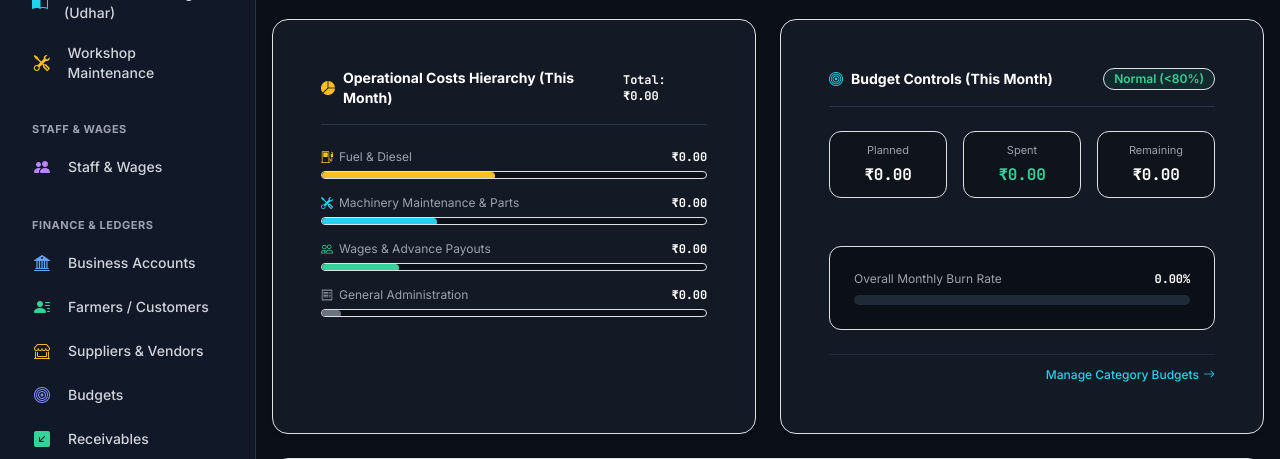
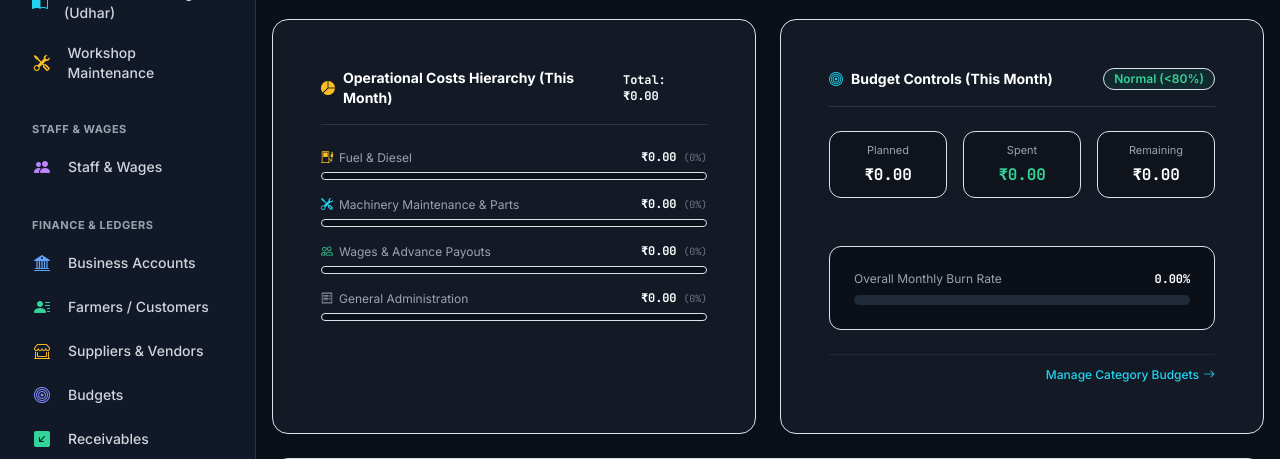
Before and after one commit to diwakarreddy706-maker/expense-tracking-system, a Django app: page / in a window 1280 px wide. Shown: the part 698-1157 px from the top of the page. Run offline with Django 5.2, Linux system fonts and the light colour scheme; the visitor is signed in with stand-in values (Sample User, id 1); data comes from the database, SQL or seed files in the repository; data that the repository does not hold is empty; some libraries are stand-ins or nearby versions.

Commit message:
Compute dynamic operational cost percentages & clean desktop main viewport padding

```diff
--- a/apps/dashboard/services/analytics_service.py
+++ b/apps/dashboard/services/analytics_service.py
@@ -164,6 +164,17 @@ class DashboardAnalyticsService:
         if other_expenses_month < zero:
             other_expenses_month = zero
 
+        if total_expenses_month > zero:
+            fuel_pct = int(round((fuel_cost_month / total_expenses_month) * 100))
+            maintenance_pct = int(round((maintenance_cost_month / total_expenses_month) * 100))
+            emp_pct = int(round((emp_payouts_month / total_expenses_month) * 100))
+            other_pct = max(0, 100 - fuel_pct - maintenance_pct - emp_pct) if (fuel_pct + maintenance_pct + emp_pct) <= 100 else 0
+        else:
+            fuel_pct = 0
+            maintenance_pct = 0
+            emp_pct = 0
+            other_pct = 0
+
         # ====================================================================
         # 4. BUDGET CONTROL SUMMARY (Current Month)
         # ====================================================================
@@ -246,6 +257,10 @@ class DashboardAnalyticsService:
             'emp_payouts_month': emp_payouts_month.quantize(Decimal('0.01')),
             'other_expenses_month': other_expenses_month.quantize(Decimal('0.01')),
             'total_expenses_month': total_expenses_month.quantize(Decimal('0.01')),
+            'fuel_pct': fuel_pct,
+            'maintenance_pct': maintenance_pct,
+            'emp_pct': emp_pct,
+            'other_pct': other_pct,
             # 4. Budget Controls (Month)
             'budget_summary': budget_summary,
             # 5. Machine Cost Intelligence
--- a/templates/base.html
+++ b/templates/base.html
@@ -98,7 +98,7 @@
       {% include 'components/pwa_banner.html' %}
 
       <!-- Page Content Viewport -->
-      <main class="app-main-content flex-1 overflow-y-auto overscroll-contain px-3 sm:px-6 lg:px-8 py-4 sm:py-6 pb-28 lg:pb-6 max-w-7xl w-full mx-auto" style="-webkit-overflow-scrolling: touch; padding-bottom: calc(96px + env(safe-area-inset-bottom, 0px));">
+      <main class="app-main-content flex-1 overflow-y-auto overscroll-contain px-3 sm:px-6 lg:px-8 py-4 sm:py-6 max-w-7xl w-full mx-auto" style="-webkit-overflow-scrolling: touch;">
         {% block content %}{% endblock %}
       </main>
 
--- a/templates/dashboard/index.html
+++ b/templates/dashboard/index.html
@@ -280,40 +280,40 @@
         <div>
           <div class="flex justify-between text-xs text-gray-400 mb-1.5">
             <span class="flex items-center gap-1.5"><i class="bi bi-fuel-pump text-amber-400"></i> Fuel &amp; Diesel</span>
-            <span class="text-white font-bold num-tabular">₹{{ kpis.fuel_cost_month }}</span>
+            <span class="text-white font-bold num-tabular">₹{{ kpis.fuel_cost_month }} <span class="text-gray-500 font-normal text-[10px]">({{ kpis.fuel_pct|default:0 }}%)</span></span>
           </div>
           <div class="w-full bg-[#0B0F17] rounded-full h-2 overflow-hidden border border-[#28354A]">
-            <div class="bg-amber-400 h-2 rounded-full" style="width: 45%;"></div>
+            <div class="bg-amber-400 h-2 rounded-full transition-all duration-500" style="width: {{ kpis.fuel_pct|default:0 }}%;"></div>
           </div>
         </div>
 
         <div>
           <div class="flex justify-between text-xs text-gray-400 mb-1.5">
             <span class="flex items-center gap-1.5"><i class="bi bi-tools text-cyan-400"></i> Machinery Maintenance &amp; Parts</span>
-            <span class="text-white font-bold num-tabular">₹{{ kpis.maintenance_cost_month }}</span>
+            <span class="text-white font-bold num-tabular">₹{{ kpis.maintenance_cost_month }} <span class="text-gray-500 font-normal text-[10px]">({{ kpis.maintenance_pct|default:0 }}%)</span></span>
           </div>
           <div class="w-full bg-[#0B0F17] rounded-full h-2 overflow-hidden border border-[#28354A]">
-            <div class="bg-cyan-400 h-2 rounded-full" style="width: 30%;"></div>
+            <div class="bg-cyan-400 h-2 rounded-full transition-all duration-500" style="width: {{ kpis.maintenance_pct|default:0 }}%;"></div>
           </div>
         </div>
 
         <div>
           <div class="flex justify-between text-xs text-gray-400 mb-1.5">
             <span class="flex items-center gap-1.5"><i class="bi bi-people text-emerald-400"></i> Wages &amp; Advance Payouts</span>
-            <span class="text-white font-bold num-tabular">₹{{ kpis.emp_payouts_month }}</span>
+            <span class="text-white font-bold num-tabular">₹{{ kpis.emp_payouts_month }} <span class="text-gray-500 font-normal text-[10px]">({{ kpis.emp_pct|default:0 }}%)</span></span>
           </div>
           <div class="w-full bg-[#0B0F17] rounded-full h-2 overflow-hidden border border-[#28354A]">
-            <div class="bg-emerald-400 h-2 rounded-full" style="width: 20%;"></div>
+            <div class="bg-emerald-400 h-2 rounded-full transition-all duration-500" style="width: {{ kpis.emp_pct|default:0 }}%;"></div>
           </div>
         </div>
 
         <div>
           <div class="flex justify-between text-xs text-gray-400 mb-1.5">
             <span class="flex items-center gap-1.5"><i class="bi bi-receipt text-gray-400"></i> General Administration</span>
-            <span class="text-white font-bold num-tabular">₹{{ kpis.other_expenses_month }}</span>
+            <span class="text-white font-bold num-tabular">₹{{ kpis.other_expenses_month }} <span class="text-gray-500 font-normal text-[10px]">({{ kpis.other_pct|default:0 }}%)</span></span>
           </div>
           <div class="w-full bg-[#0B0F17] rounded-full h-2 overflow-hidden border border-[#28354A]">
-            <div class="bg-gray-500 h-2 rounded-full" style="width: 5%;"></div>
+            <div class="bg-gray-500 h-2 rounded-full transition-all duration-500" style="width: {{ kpis.other_pct|default:0 }}%;"></div>
           </div>
         </div>
       </div>
```
Also changed, not shown: static/css/tailwind.css.
